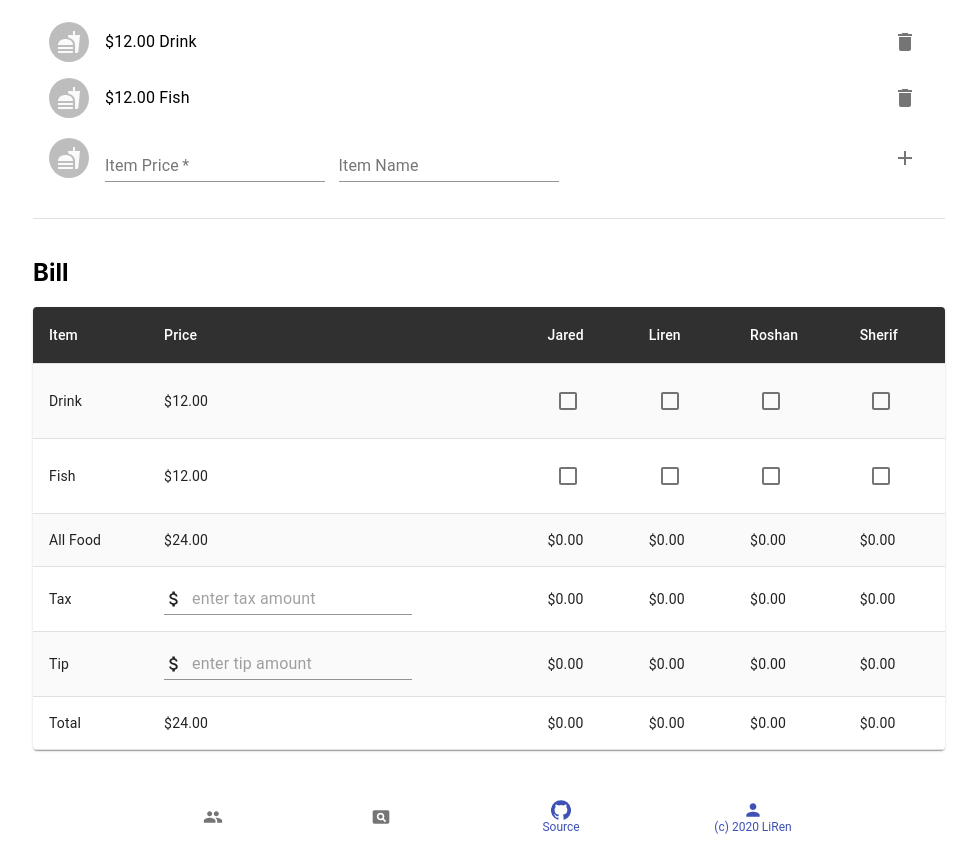
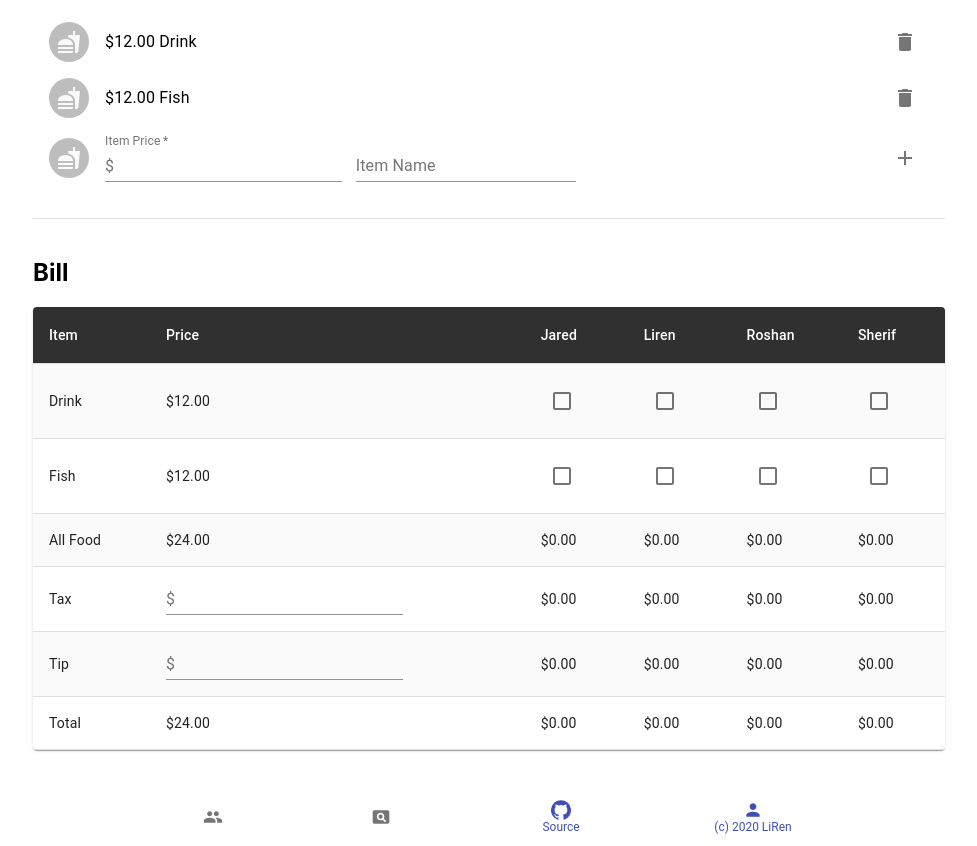
Before and after one commit to tuliren/dinner, a React (Create React App) app: page / in a window 1280 px wide. Shown: the part 560-1406 px from the top of the page, without its empty margins (151-1128 px from the left). Built offline with nearby package versions, Linux system fonts and the light colour scheme.

Commit message:
Fix price input

```diff
--- a/src/Dinner.tsx
+++ b/src/Dinner.tsx
@@ -7,7 +7,6 @@ import {
   Checkbox,
   Divider,
   IconButton,
-  Input,
   InputAdornment,
   List,
   ListItem,
@@ -25,7 +24,6 @@ import {
 } from '@material-ui/core';
 import AccountCircleIcon from '@material-ui/icons/AccountCircle';
 import AddIcon from '@material-ui/icons/Add';
-import AttachMoneyIcon from '@material-ui/icons/AttachMoney';
 import DeleteIcon from '@material-ui/icons/Delete';
 import FastfoodIcon from '@material-ui/icons/Fastfood';
 import PersonAddIcon from '@material-ui/icons/PersonAdd';
@@ -132,11 +130,11 @@ class Dinner extends React.Component<IProps, IState> {
   };
 
   handleTaxChange = (event: React.ChangeEvent<HTMLInputElement>) => {
-    this.setState({ tax: parseFloat(event.target.value) });
+    this.setState({ tax: parseFloat(event.target.value) || 0 });
   };
 
   handleTipChange = (event: React.ChangeEvent<HTMLInputElement>) => {
-    this.setState({ tip: parseFloat(event.target.value) });
+    this.setState({ tip: parseFloat(event.target.value) || 0 });
   };
 
   handleLinkChange = (event: React.ChangeEvent<HTMLInputElement>) => {
@@ -354,6 +352,9 @@ class Dinner extends React.Component<IProps, IState> {
               value={this.state.itemPriceToAdd}
               required={true}
               onChange={this.handleItemPriceChange}
+              InputProps={{
+                startAdornment: <InputAdornment position="start">$</InputAdornment>,
+              }}
             />
             &nbsp;&nbsp;&nbsp;
             <TextField
@@ -420,17 +421,14 @@ class Dinner extends React.Component<IProps, IState> {
             <StyledTableRow key={'dinner-tax'}>
               <StyledTableCell>Tax</StyledTableCell>
               <StyledTableCell>
-                <Input
+                <TextField
                   type="number"
-                  placeholder="enter tax amount"
                   value={this.state.tax || ''}
                   required={false}
                   onChange={this.handleTaxChange}
-                  startAdornment={
-                    <InputAdornment position="start">
-                      <AttachMoneyIcon fontSize="small"/>
-                    </InputAdornment>
-                  }
+                  InputProps={{
+                    startAdornment: <InputAdornment position="start">$</InputAdornment>,
+                  }}
                 />
               </StyledTableCell>
               {this.state.people.map(({ id: personId }, personIndex: number) => (
@@ -443,17 +441,14 @@ class Dinner extends React.Component<IProps, IState> {
             <StyledTableRow key={'dinner-tip'}>
               <StyledTableCell>Tip</StyledTableCell>
               <StyledTableCell>
-                <Input
+                <TextField
                   type="number"
-                  placeholder="enter tip amount"
                   value={this.state.tip || ''}
                   required={false}
                   onChange={this.handleTipChange}
-                  startAdornment={
-                    <InputAdornment position="start">
-                      <AttachMoneyIcon fontSize="small"/>
-                    </InputAdornment>
-                  }
+                  InputProps={{
+                    startAdornment: <InputAdornment position="start">$</InputAdornment>,
+                  }}
                 />
               </StyledTableCell>
               {this.state.people.map(({ id: personId }, personIndex: number) => (
```
